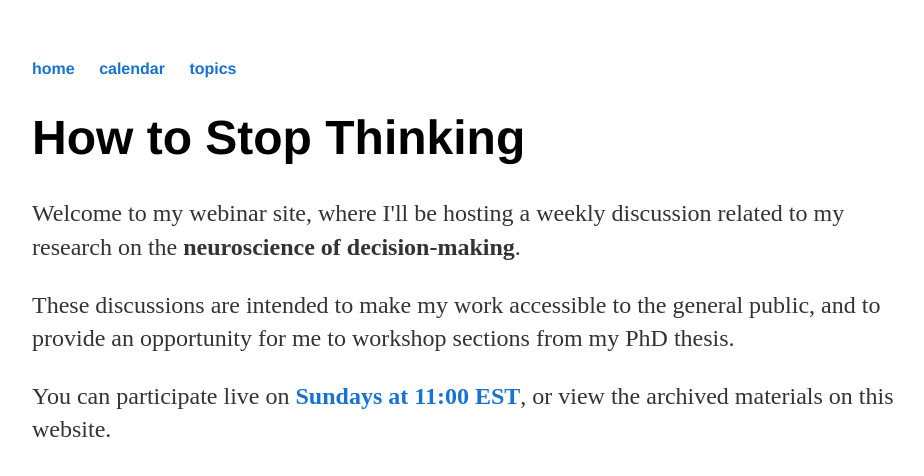
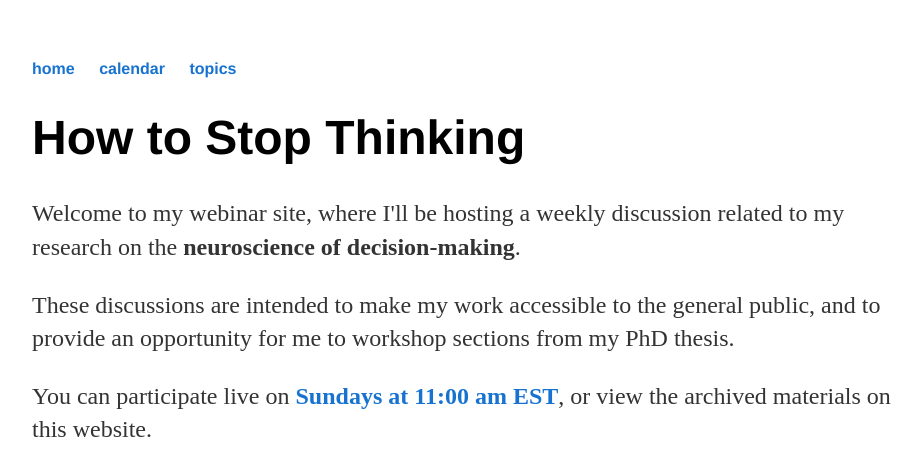
Before and after one commit to maxpensack/maxpensack.github.io, a Jekyll site: the page built from howtostopthinking/index.html, in a window 1280 px wide. Shown: the top 476 px of the page, without its empty margins (160-1084 px from the left). Built offline with Jekyll 4.4.1, drawn with Linux system fonts in a browser that asks for light colours.

Commit message:
formatting

```diff
--- a/howtostopthinking/calendar/index.html
+++ b/howtostopthinking/calendar/index.html
@@ -4,7 +4,7 @@ title: How to Stop Thinking - Calendar
 ---
 <h1>{{ page.title }}</h1>
 
-<table>
+<table border="1">
     <tr>
         <th>Session</th>
         <th>Date</th>
--- a/howtostopthinking/index.html
+++ b/howtostopthinking/index.html
@@ -8,4 +8,4 @@ title: How to Stop Thinking
 
     <p>These discussions are intended to make my work accessible to the general public, and to provide an opportunity for me to workshop sections from my PhD thesis.</p>
 
-    <p>You can participate live on <a href="https://columbiacuimc.zoom.us/j/94362616057?pwd=UHdkeWxTRllFVjU3WUZ3cTlDbldzZz09"><b>Sundays at 11:00 EST</b></a>, or view the archived materials on this website.</p>
+    <p>You can participate live on <a href="https://columbiacuimc.zoom.us/j/94362616057?pwd=UHdkeWxTRllFVjU3WUZ3cTlDbldzZz09"><b>Sundays at 11:00 am EST</b></a>, or view the archived materials on this website.</p>
```
